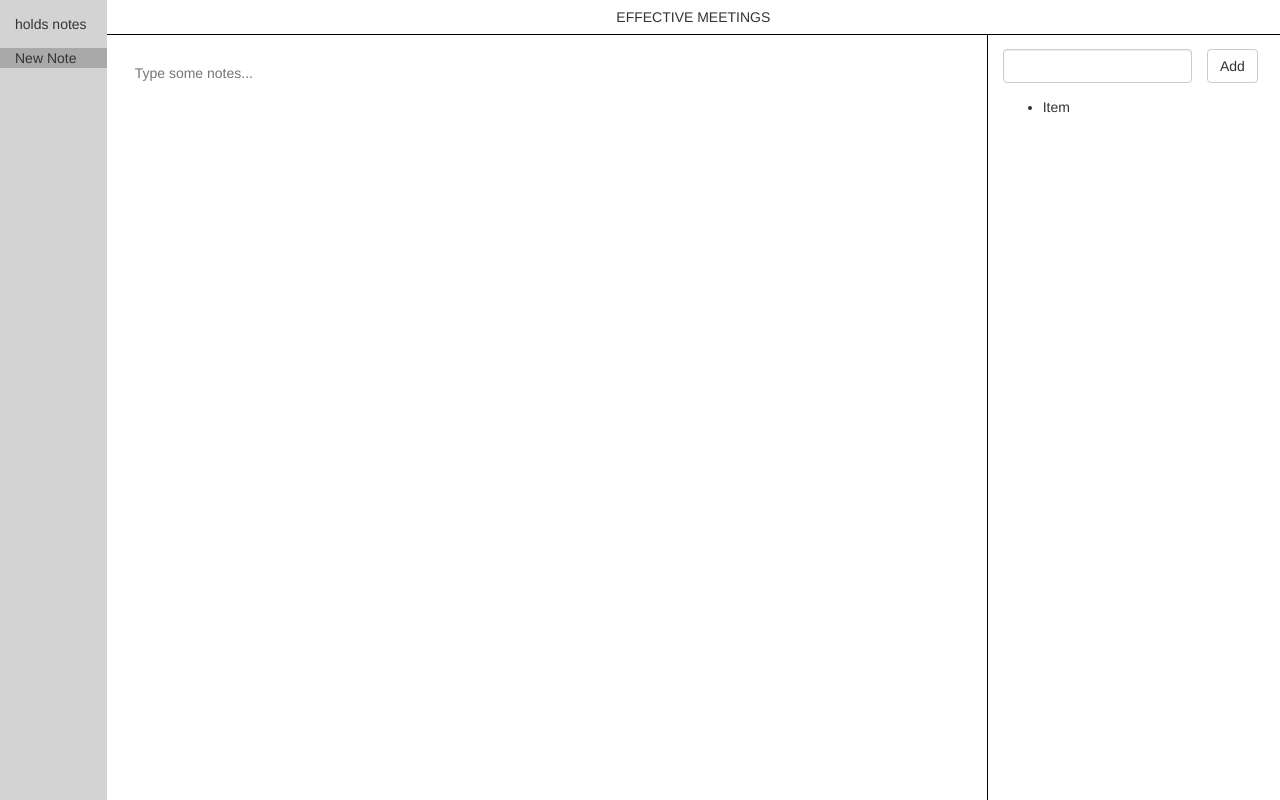
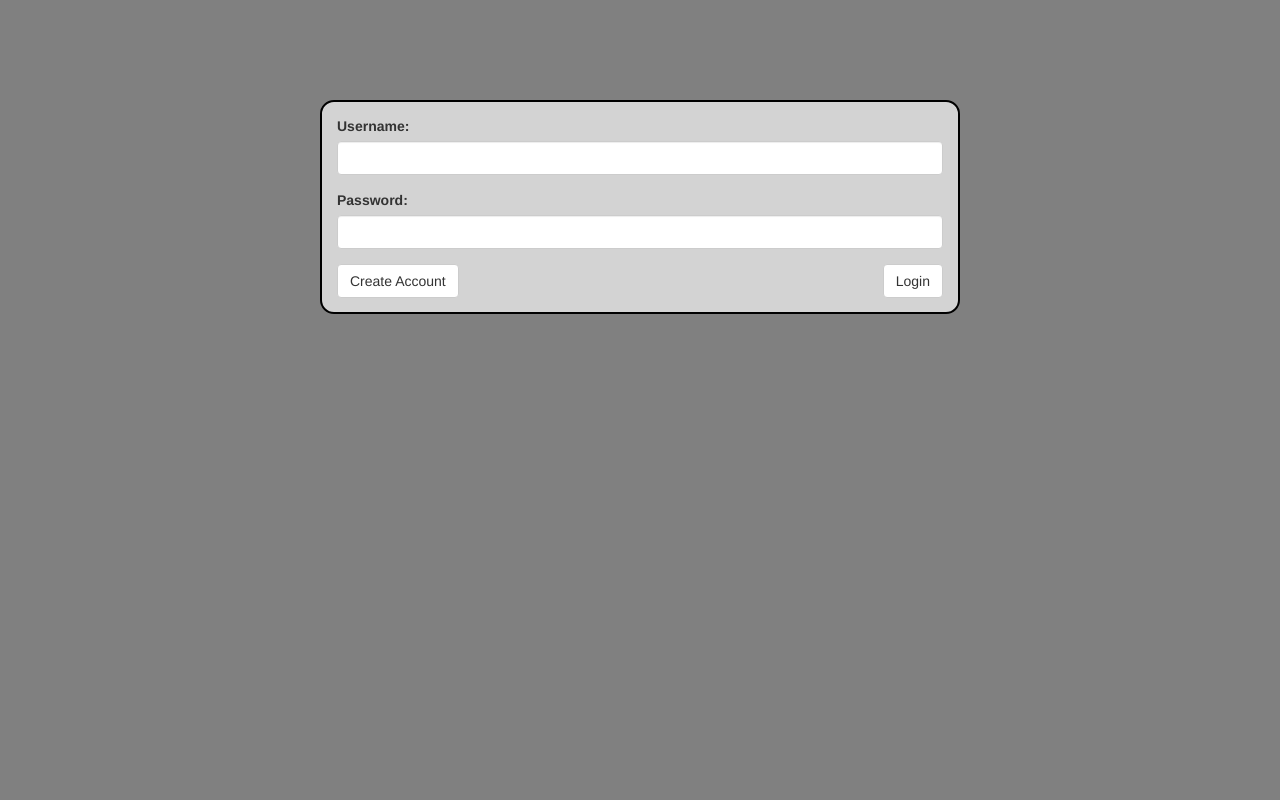
Before and after one commit to churro777/EffectiveMeetings, a Node server app: page / in a window 1280 px wide. Run offline with Node 20, Linux system fonts and the light colour scheme; some libraries are stand-ins or nearby versions.

Commit message:
stuff works locally

```diff
--- a/public/css/main.css
+++ b/public/css/main.css
@@ -1,8 +1,13 @@
-html, #holdAll, #holdAllRow, #sideMenu, #contentContainer {
+html,
+#holdAll,
+#holdAllRow,
+#sideMenu,
+#contentContainer {
     height: 100%;
 }
 
-html, body {
+html,
+body {
     overflow: hidden;
 }
 
@@ -32,6 +37,14 @@ html, body {
 
 #newNote {
     background-color: darkgray;
+    color: black;
+    padding-top: 1em;
+    padding-bottom: 1em;
+    text-decoration: none;
+}
+
+#newNote:hover {
+    text-decoration: none;
 }
 
 #contentContainer {
@@ -71,3 +84,14 @@ html, body {
     resize: none;
     outline: none;
 }
+
+.noteLink {
+    padding-bottom: .5em;
+    padding-top: .5em;
+    text-align: center;
+    color: black;
+}
+
+.noteLink:hover {
+    text-decoration: none;
+}
--- a/public/js/setup.js
+++ b/public/js/setup.js
@@ -1,3 +1,210 @@
 function setup() {
     console.log("inside setup()");
+    if (sessionStorage.username != null) {
+        document.getElementById('username').value = sessionStorage.username;
+        hideLogin();
+        getNotes();
+        document.getElementById(contentText).innerText = note.content
+    }
+
+
 }
+
+
+
+function hideLogin() {
+    document.getElementById('loginRow').style.display = 'none';
+}
+
+
+function createAccount() {
+
+    var p = document.getElementById('password').value;
+    var u = document.getElementById('username').value;
+
+    var xhttp = new XMLHttpRequest();
+    xhttp.onreadystatechange = function () {
+        //        201 - row was inserted on the database
+        if (this.readyState == 4 && this.status == 201) {
+            console.log(this.responseText);
+            hideLogin()
+            sessionStorage.username = u;
+        } else if (this.readyState == 4 && this.status == 400) {
+            alert('Username already taken');
+        }
+    };
+    var query = "createUser?username=" + u + "&password=" + p;
+    xhttp.open("GET", query, true);
+    xhttp.send();
+}
+
+function login() {
+
+    var p = document.getElementById('password').value;
+    var u = document.getElementById('username').value;
+
+    var xhttp = new XMLHttpRequest();
+    xhttp.onreadystatechange = function () {
+        if (this.readyState == 4 && this.status == 203) {
+            console.log(this.responseText);
+            hideLogin()
+            sessionStorage.username = u;
+        } else if (this.readyState == 4 && this.status == 404) {
+            alert('Incorrect username or password');
+        }
+    };
+    var query = "login?username=" + u + "&password=" + p;
+    xhttp.open("GET", query, true);
+    xhttp.send();
+}
+
+
+function newNote() {
+    console.log("creating new note")
+
+    var u = sessionStorage.username;
+
+    var title = prompt("Note Title");
+    if (title == null || title == "") {
+        alert("New note cancelled")
+    } else {
+        var xhttp = new XMLHttpRequest();
+        xhttp.onreadystatechange = function () {
+            if (this.readyState == 4 && this.status == 201) {
+                console.log(this.responseText);
+                sessionStorage.title = title;
+            } else if (this.readyState == 4 && this.status == 404) {
+                alert('Unable to create note');
+            }
+        };
+
+        var query = "createNote?username=" + u + "&title=" + title +
+            "&content="; //left empty cuz update will handle this
+        xhttp.open("GET", query, true);
+        xhttp.send();
+    }
+}
+
+
+function updateNote() {
+    console.log("update note")
+}
+
+
+
+function getNotes() {
+    console.log("getNotes");
+    var xhttp = new XMLHttpRequest();
+    xhttp.onreadystatechange = function () {
+        if (this.readyState == 4 && this.status == 200) {
+            displayNotes(JSON.parse(this.responseText))
+        } else if (this.readyState == 4 && this.status != 200) {
+            console.log("problem getting notes for " + sessionStorage.username)
+        }
+    };
+
+    var query = "getNotes?username=" + sessionStorage.username
+    xhttp.open("GET", query, true);
+    xhttp.send();
+}
+
+
+var count = 0
+
+function updateNote() {
+    count++
+    if (count % 10 == 0) {
+        console.log("update note")
+        var xhttp = new XMLHttpRequest();
+        xhttp.onreadystatechange = function () {
+            if (this.readyState == 4 && this.status == 201) {
+                console.log(this)
+            } else if (this.readyState == 4 && this.status != 200) {
+                console.log("problem getting notes for " + sessionStorage.username)
+            }
+        };
+
+        var content = document.getElementById('contentText').value
+        var query = "updateNote?username=" + sessionStorage.username + "&title=" + sessionStorage.title + "&content=" + content;
+        console.log(query)
+        xhttp.open("GET", query, true);
+        xhttp.send();
+    }
+
+
+}
+
+
+function displayNotes(notes) {
+    console.log("display notes")
+    console.log(notes)
+
+    var holdNotes = document.getElementById("holdNotes")
+
+    for (i = 0; i < notes.length; i++) {
+        var row = document.createElement("div")
+        row.className = "row"
+
+        var note = document.createElement("a")
+        note.className = "col-xs-12 noteLink"
+        note.innerText = notes[i].title
+        note.id = notes[i].id
+        note.href = "#"
+        note.onclick = function () {
+            displayContent(this.id)
+        };
+
+        row.appendChild(note)
+
+        holdNotes.appendChild(row)
+    }
+
+    displayContent(notes[0].id)
+
+}
+
+function displayContent(id) {
+    console.log("displaying content for id-" + id + " " + sessionStorage.title)
+
+    var xhttp = new XMLHttpRequest();
+    xhttp.onreadystatechange = function () {
+        if (this.readyState == 4 && this.status == 200) {
+
+            var note = JSON.parse(this.responseText)[0]
+            console.log(note)
+            sessionStorage.id = note.id
+            sessionStorage.title = note.title
+            sessionStorage.content = note.content
+            document.getElementById(contentText).innerText = note.content
+                //displayAgenda(note.id)
+        } else if (this.readyState == 4 && this.status != 200) {
+            console.log("problem getting note #" + id)
+        }
+    };
+
+    var query = "getSingleNote?id=" + id
+    xhttp.open("GET", query, true)
+    xhttp.send()
+}
+
+
+function displayAgenda(id) {
+    console.log("displaying agenda")
+    var xhttp = new XMLHttpRequest();
+    xhttp.onreadystatechange = function () {
+        if (this.readyState == 4 && this.status == 200) {
+
+            var note = JSON.parse(this.responseText)[0]
+                //            console.log(note)
+            sessionStorage.id = note.id
+            document.getElementById.contentText = note.content
+            displayAgenda(note.id)
+        } else if (this.readyState == 4 && this.status != 200) {
+            console.log("problem getting note #" + id)
+        }
+    };
+
+    var query = "getSingleNote?id=" + id
+    xhttp.open("GET", query, true)
+    xhttp.send()
+}
--- a/server.js
+++ b/server.js
@@ -31,11 +31,13 @@ app.get('/test', function(request, response) {
     response.render('pages/test');
 });
 
-app.post('/createUser', userController.createUser)
-app.post('/login', userController.login)
+
+app.get('/createUser', userController.createUser)
+app.get('/login', userController.login)
 
 app.get('/createNote', noteController.createNote)
 app.get('/getNotes', noteController.getNotes)
+app.get('/getSingleNote', noteController.getSingleNote)
 app.get('/updateNote', noteController.updateNote)
 
 app.get('/addAgendaItem', agendaController.addAgendaItem)
--- a/sql/data.sql
+++ b/sql/data.sql
@@ -2,8 +2,8 @@ DROP TABLE agenda; DROP TABLE note; DROP TABLE person;
 
 CREATE TABLE person(
     id              SERIAL          PRIMARY KEY,
-    username        VARCHAR(50)     UNIQUE,
-    password        VARCHAR(100)
+    username        VARCHAR(50)     UNIQUE          NOT NULL,
+    password        VARCHAR(100)                    NOT NULL
 );
 
 CREATE TABLE note(
--- a/views/pages/index.ejs
+++ b/views/pages/index.ejs
@@ -7,8 +7,9 @@
 
 <body id="holdAll" class="container-fluid" onload="setup()">
 
-    <!-- <div id="loginRow" class="row">
-        <form id="login" class="col-xs-6 col-xs-offset-3" action="login" method="post">
+<!--    hidden when the user creates an account or logs in successfully-->
+    <div id="loginRow" class="row">
+        <div id="login" class="col-xs-6 col-xs-offset-3">
             <div class="form-group">
                 <label for="username">Username:</label>
                 <input type="text" name="username" class="form-control" id="username">
@@ -17,20 +18,21 @@
                 <label for="pwd">Password:</label>
                 <input type="password" name="password" class="form-control" id="password">
             </div>
-            <button type="submit" class="btn btn-default floatRight">Submit</button>
-        </form>
-    </div> -->
+            <button type="submit" class="btn btn-default floatRight" onclick="login()">Login</button>
+
+            <button type="submit" class="btn btn-default" onclick="createAccount()">Create Account</button>
+        </div>
+    </div>
 
     <div id="holdAllRow" class="row">
         <div id="sideMenu" class="col-xs-1">
             <div class="row">
                 <div id="holdNotes" class="col-xs-12">
-                    holds notes
                 </div>
             </div>
 
             <div class="row">
-                <div id="newNote" class="col-xs-12 space-2">New Note</div>
+                <a id="newNote" class="col-xs-12 space-2" href="#" onclick="newNote()">New Note</a>
             </div>
 
 
@@ -51,7 +53,7 @@
                         </div> -->
                     <!-- content -->
                     <div id="content" class="row">
-                        <textarea id="contentText" class="col-xs-12" style="height:100%; border:none;padding: 2em;" placeholder="Type some notes..."></textarea>
+                        <textarea id="contentText" class="col-xs-12" style="height:100%; border:none;padding: 2em;" placeholder="Type some notes..." onkeydown="updateNote()"></textarea>
                     </div>
                 </div>
                 <div class="col-xs-3">
```
Also changed, not shown: controllers/c_note.js (+25 -6 lines), controllers/c_user.js (+7 -4 lines).
